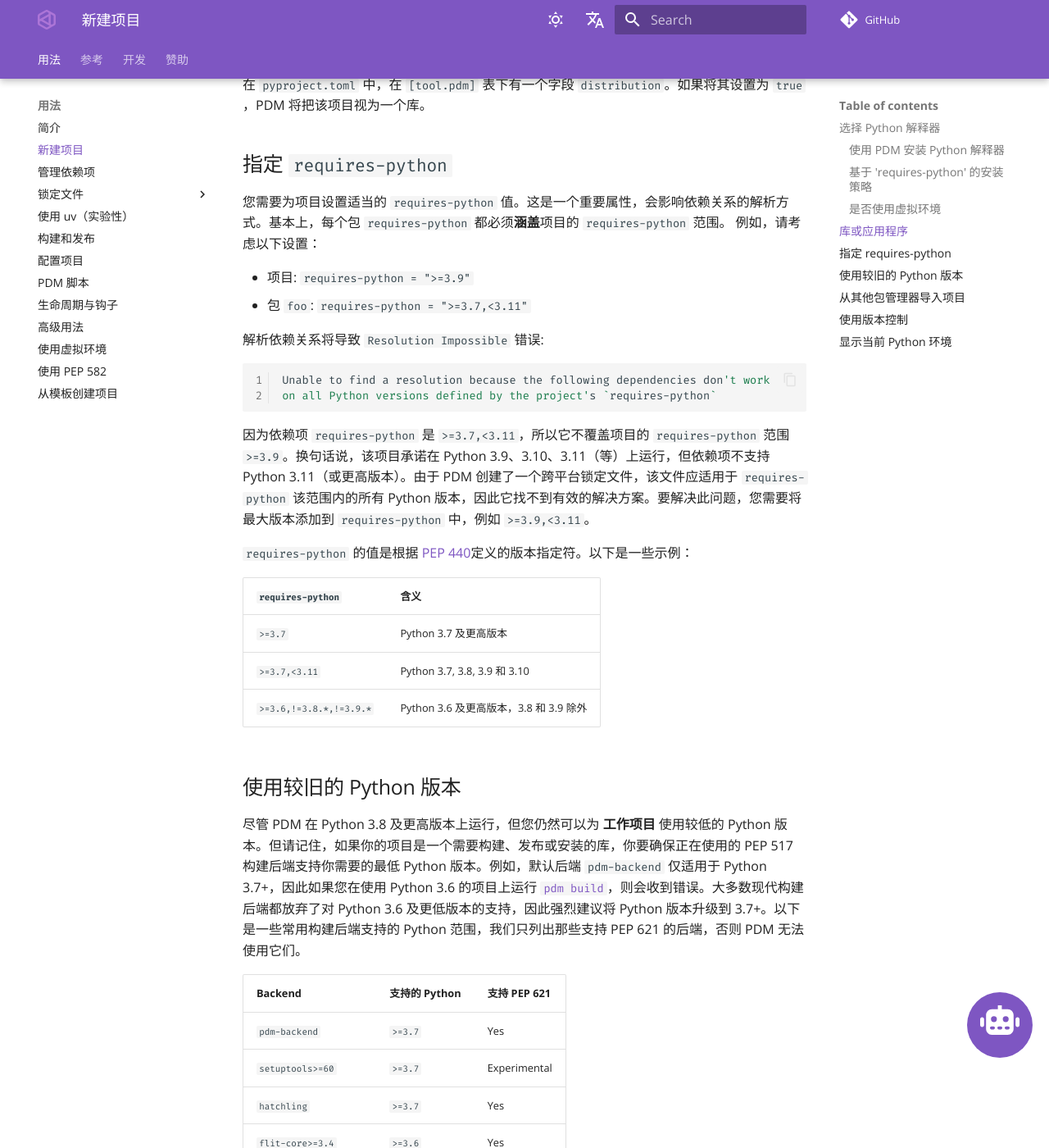
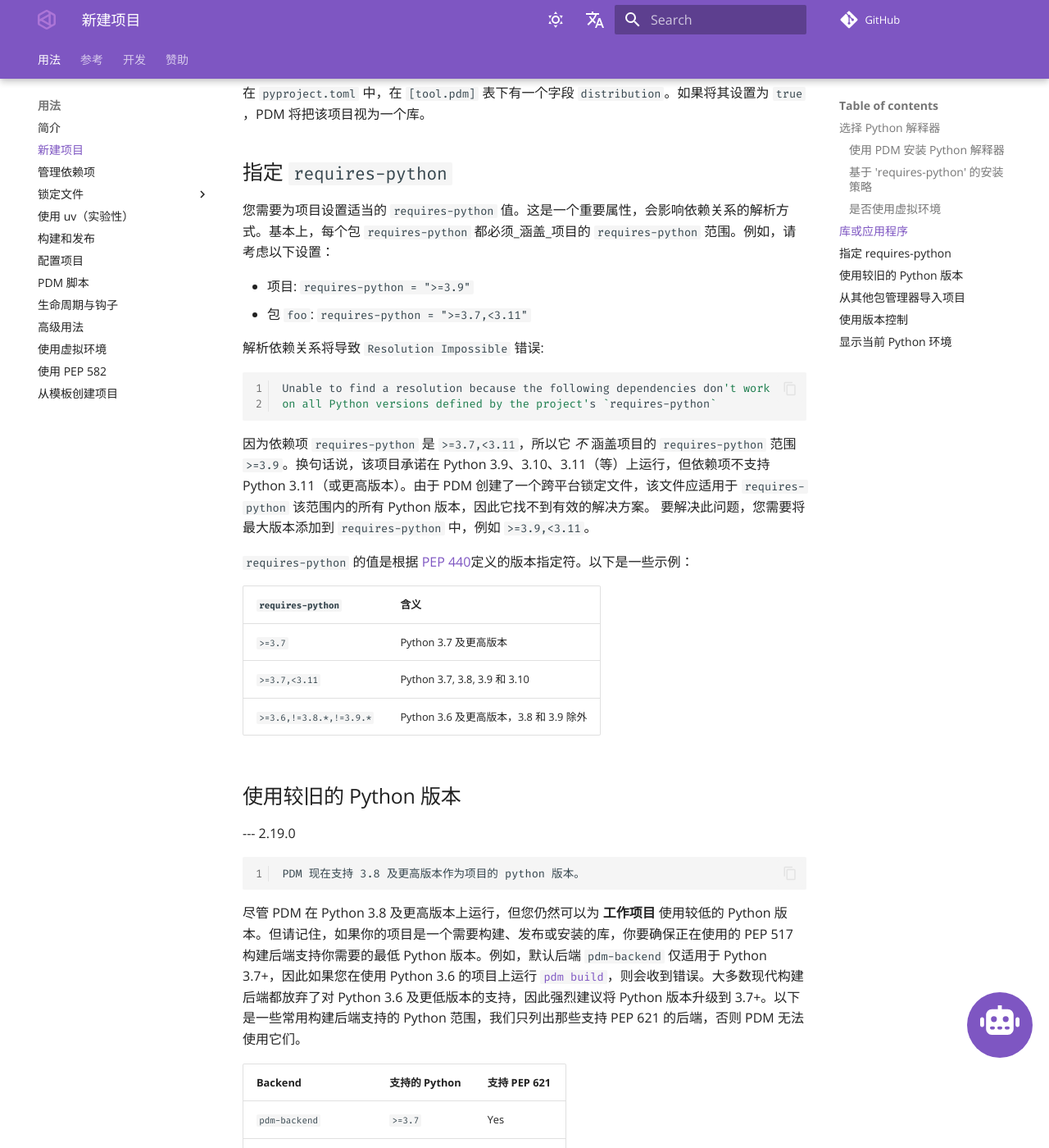
Before and after one commit to pdm-project/pdm-docs-zh, an MkDocs documentation site: the page built from docs/usage/project.md, in a window 1280 px wide and 1400 px high, scrolled down 2507 px. Shown: the whole window at 82% size. Built offline with MkDocs 1.6.1 and Material for MkDocs 9.7.7, drawn with Linux system fonts in a browser that asks for light colours; comment, search, counter and statistics services are not loaded; the version menu is left out; some of the changed text lies outside the part shown; grey boxes are pictures that could not be loaded.

Commit message:
sync: 1dc5f69a

````diff
--- a/docs/usage/project.md
+++ b/docs/usage/project.md
@@ -18,7 +18,7 @@ pdm init
 或者，您可以通过 `PDM_PYTHON`环境变量指定 Python 解释器路径。设置后，保存的 `.pdm-python` 路径将被忽略。
 
 !!! warning "使用现有环境"
-    如果您选择使用现有环境，例如重复使用由 `conda` 创建的环境，请注意，在运行 `pdm sync --clean` 或 `pdm remove` 时，PDM 将 删除 未在 `pyproject.toml` 或 `pdm.lock` 中列出的依赖项。这可能会导致破坏性后果。因此，尽量不要在多个项目之间共享环境。
+如果您选择使用现有环境，例如重复使用由 `conda` 创建的环境，请注意，在运行 `pdm sync --clean` 或 `pdm remove` 时，PDM 将 _删除_ 未在 `pyproject.toml` 或 `pdm.lock` 中列出的依赖项。这可能会导致破坏性后果。因此，尽量不要在多个项目之间共享环境。
 
 ### 使用 PDM 安装 Python 解释器
 
@@ -99,8 +99,7 @@ pdm python install --min
 
 ## 指定 `requires-python`
 
-您需要为项目设置适当的 `requires-python` 值。这是一个重要属性，会影响依赖关系的解析方式。基本上，每个包 `requires-python` 都必须**涵盖**项目的 `requires-python`  范围。
-例如，请考虑以下设置：
+您需要为项目设置适当的 `requires-python` 值。这是一个重要属性，会影响依赖关系的解析方式。基本上，每个包 `requires-python` 都必须_涵盖_项目的 `requires-python`  范围。例如，请考虑以下设置：
 
 - 项目: `requires-python = ">=3.9"`
 - 包 `foo`: `requires-python = ">=3.7,<3.11"`
@@ -112,7 +111,8 @@ Unable to find a resolution because the following dependencies don't work
 on all Python versions defined by the project's `requires-python`
 ```
 
-因为依赖项 `requires-python` 是 `>=3.7,<3.11`，所以它不覆盖项目的 `requires-python` 范围 `>=3.9`。换句话说，该项目承诺在 Python 3.9、3.10、3.11（等）上运行，但依赖项不支持 Python 3.11（或更高版本）。由于 PDM 创建了一个跨平台锁定文件，该文件应适用于 `requires-python` 该范围内的所有 Python 版本，因此它找不到有效的解决方案。要解决此问题，您需要将最大版本添加到 `requires-python` 中，例如 `>=3.9,<3.11`。
+因为依赖项 `requires-python` 是 `>=3.7,<3.11`，所以它 _不_ 涵盖项目的 `requires-python` 范围 `>=3.9`。换句话说，该项目承诺在 Python 3.9、3.10、3.11（等）上运行，但依赖项不支持 Python 3.11（或更高版本）。由于 PDM 创建了一个跨平台锁定文件，该文件应适用于 `requires-python` 该范围内的所有 Python 版本，因此它找不到有效的解决方案。
+要解决此问题，您需要将最大版本添加到 `requires-python` 中，例如 `>=3.9,<3.11`。
 
 `requires-python` 的值是根据 [PEP 440](https://peps.python.org/pep-0440/#version-specifiers)定义的版本指定符。以下是一些示例：
 
@@ -123,6 +123,10 @@ on all Python versions defined by the project's `requires-python`
 | `>=3.6,!=3.8.*,!=3.9.*` | Python 3.6 及更高版本，3.8 和 3.9 除外 |
 
 ## 使用较旧的 Python 版本
+
+--- 2.19.0
+
+    PDM 现在支持 3.8 及更高版本作为项目的 python 版本。
 
 尽管 PDM 在 Python 3.8 及更高版本上运行，但您仍然可以为 **工作项目** 使用较低的 Python 版本。但请记住，如果你的项目是一个需要构建、发布或安装的库，你要确保正在使用的 PEP 517 构建后端支持你需要的最低 Python 版本。例如，默认后端 `pdm-backend` 仅适用于 Python 3.7+，因此如果您在使用 Python 3.6 的项目上运行 [`pdm build`](../reference/cli.md#build)，则会收到错误。大多数现代构建后端都放弃了对 Python 3.6 及更低版本的支持，因此强烈建议将 Python 版本升级到 3.7+。以下是一些常用构建后端支持的 Python 范围，我们只列出那些支持 PEP 621 的后端，否则 PDM 无法使用它们。
 
@@ -151,7 +155,7 @@ PDM 提供了 `import` 命令，因此您不必手动初始化项目，它现在
 此外，当您执行 [`pdm init`](../reference/cli.md#init)  或 [`pdm install`](../reference/cli.md#install) 时，如果您的 PDM 项目尚未初始化，PDM 可以自动检测可能要导入的文件。
 
 !!! info
-    转换一个 `setup.py` 将使用项目解释器执行文件。确保 `setuptools`与解释器一起安装，并且 是可信的 `setup.py`。
+转换一个 `setup.py` 将使用项目解释器执行文件。确保 `setuptools`与解释器一起安装，并且 是可信的 `setup.py`。
 
 ## 使用版本控制
 
````
